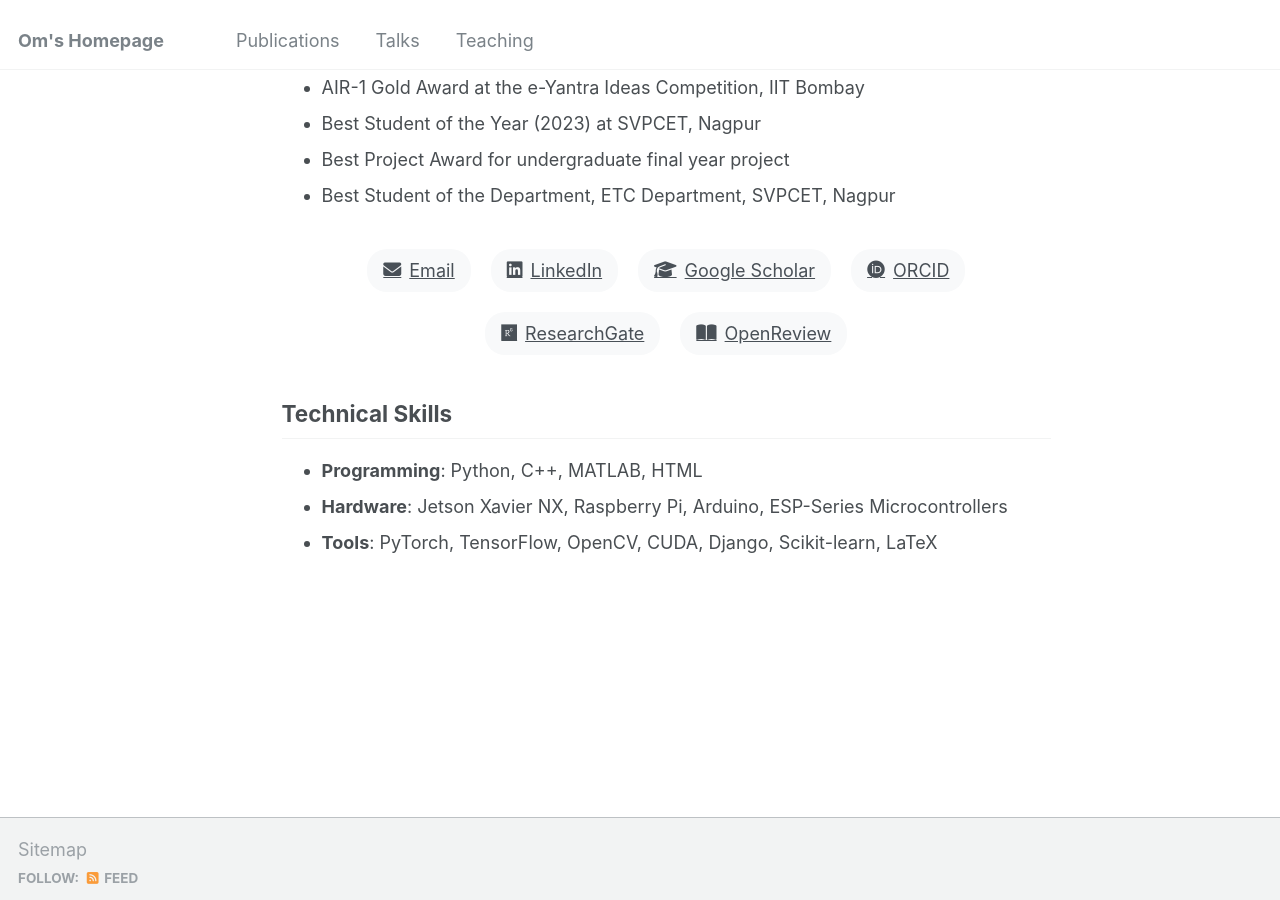
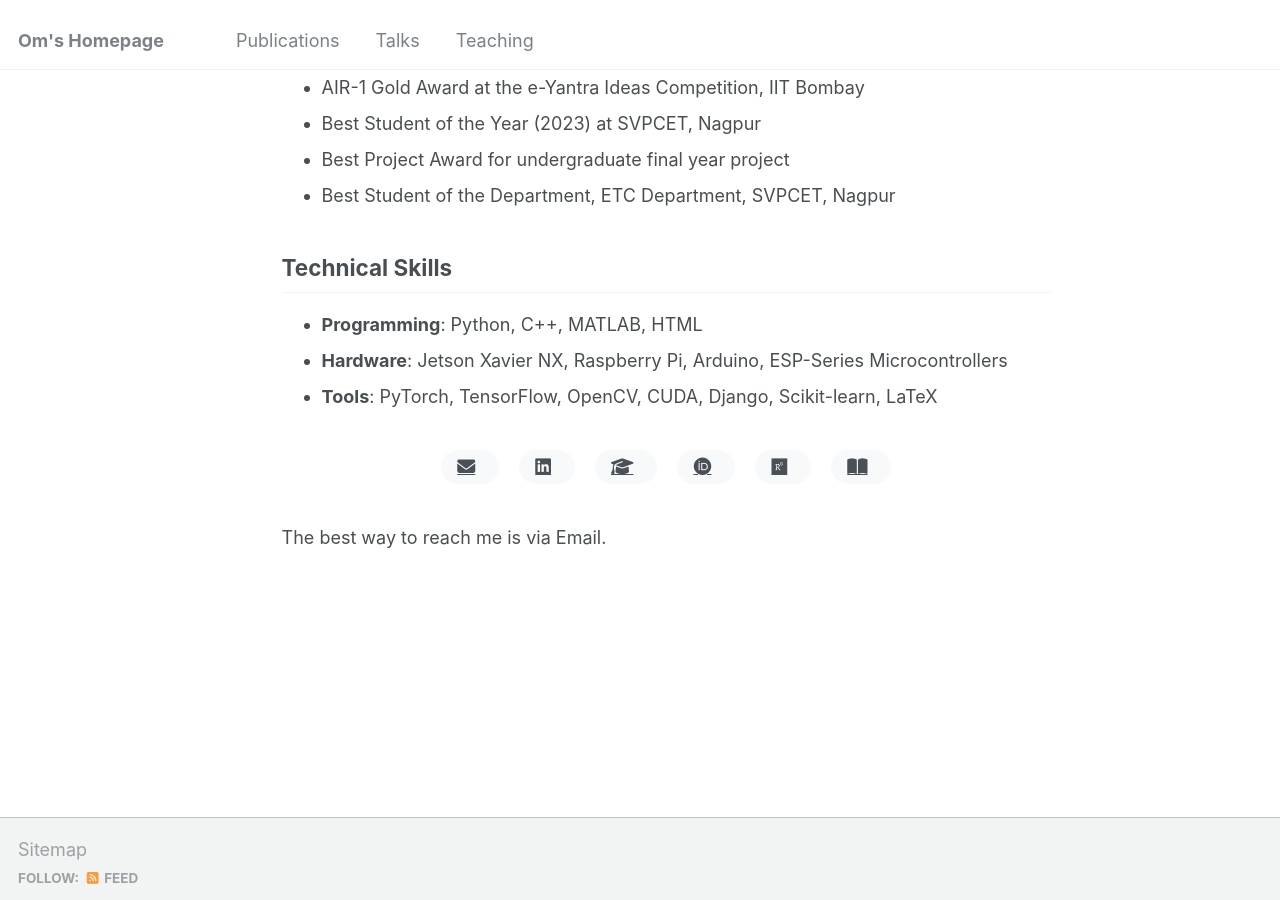
Before and after one commit to omkathalkar/omkathalkar, a Jekyll site: the page built from _pages/about.md, in a window 1280 px wide and 900 px high, scrolled down 2073 px. Built offline with Jekyll 4.4.1, drawn with Linux system fonts in a browser that asks for light colours.

Commit message:
Update about.md

```diff
--- a/_pages/about.md
+++ b/_pages/about.md
@@ -56,25 +56,30 @@ Apart from this, I am an enthusiast of sports, particularly Badminton and Chess.
 - Best Project Award for undergraduate final year project
 - Best Student of the Department, ETC Department, SVPCET, Nagpur
 
+## Technical Skills
+- **Programming**: Python, C++, MATLAB, HTML
+- **Hardware**: Jetson Xavier NX, Raspberry Pi, Arduino, ESP-Series Microcontrollers
+- **Tools**: PyTorch, TensorFlow, OpenCV, CUDA, Django, Scikit-learn, LaTeX
+
 <div class="text-center">
   <div class="social-links">
     <a href="mailto:om.kathalkar@research.iiit.ac.in" class="social-link">
-      <i class="fas fa-envelope"></i> Email
+      <i class="fas fa-envelope"></i>
     </a>
     <a href="https://www.linkedin.com/in/om-kathalkar/" class="social-link">
-      <i class="fab fa-linkedin"></i> LinkedIn
+      <i class="fab fa-linkedin"></i>
     </a>
     <a href="https://scholar.google.com/citations?user=a_lzSPoAAAAJ&hl=en" class="social-link">
-      <i class="fas fa-graduation-cap"></i> Google Scholar
+      <i class="fas fa-graduation-cap"></i>
     </a>
     <a href="https://orcid.org/0009-0007-0884-715X" class="social-link">
-      <i class="fab fa-orcid"></i> ORCID
+      <i class="fab fa-orcid"></i>
     </a>
     <a href="https://www.researchgate.net/profile/Om-Kathalkar-2" class="social-link">
-      <i class="fab fa-researchgate"></i> ResearchGate
+      <i class="fab fa-researchgate"></i>
     </a>
     <a href="https://openreview.net/profile?id=~Om_Kathalkar1" class="social-link">
-      <i class="fas fa-book-open"></i> OpenReview
+      <i class="fas fa-book-open"></i>
     </a>
   </div>
 </div>
@@ -111,7 +116,4 @@ Apart from this, I am an enthusiast of sports, particularly Badminton and Chess.
 }
 </style>
 
-## Technical Skills
-- **Programming**: Python, C++, MATLAB, HTML
-- **Hardware**: Jetson Xavier NX, Raspberry Pi, Arduino, ESP-Series Microcontrollers
-- **Tools**: PyTorch, TensorFlow, OpenCV, CUDA, Django, Scikit-learn, LaTeX
+The best way to reach me is via Email.
```
